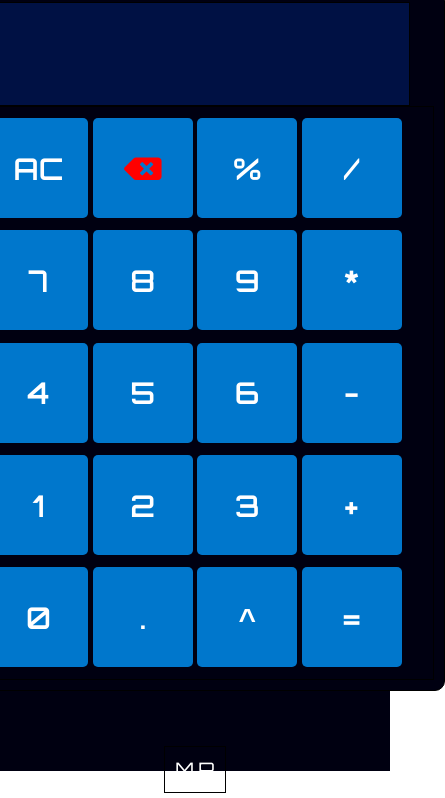
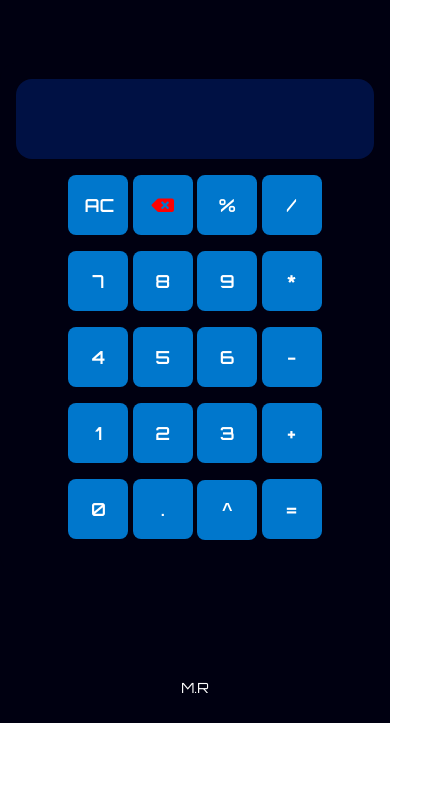
Before and after one commit to 00mark0/odin-project---calculator, a plain HTML site: page index.html in a window 390 px wide. Shown: the part 73-871 px from the top of the page, 445 px wide, since content can reach past the window. After the commit the page ends 844 px from the top, so only its background shows below. Drawn offline with Linux system fonts and the light colour scheme.

Commit message:
Added some final style touches and media queries

```diff
--- a/index.html
+++ b/index.html
@@ -3,6 +3,11 @@
   <head>
     <meta charset="UTF-8" />
     <meta name="viewport" content="width=device-width, initial-scale=1.0" />
+    <meta
+      name="description"
+      content="Final project for TOP Foundations course"
+    />
+    <meta name="author" content="Marko Radojkovic" />
     <title>Calculator</title>
     <link rel="preconnect" href="https://fonts.googleapis.com" />
     <link rel="preconnect" href="https://fonts.gstatic.com" crossorigin />
--- a/main.js
+++ b/main.js
@@ -322,7 +322,7 @@ function adjustFontSize() {
   let length = display.textContent.length;
 
   if (length > 20) {
-    display.style.fontSize = '10px';
+    display.style.fontSize = '15px';
   } else if (length > 15) {
     display.style.fontSize = '20px';
   } else if (length > 10) {
@@ -345,7 +345,7 @@ buttons.eight.addEventListener('click', () => appendNumber(8));
 buttons.nine.addEventListener('click', () => appendNumber(9));
 buttons.clear.addEventListener('click', () => {
   clear();
-  clear.blur();
+  buttons.clear.blur();
 });
 buttons.plus.addEventListener('click', () => chooseOperation('+'));
 buttons.minus.addEventListener('click', () => chooseOperation('-'));
--- a/style.css
+++ b/style.css
@@ -2,6 +2,13 @@
   margin: 0;
   padding: 0;
   box-sizing: border-box;
+}
+
+body {
+  min-height: 100vh;
+  display: flex;
+  flex-direction: column;
+  justify-content: space-between;
 }
 
 .wrapper {
@@ -9,27 +16,28 @@
   flex-direction: column;
   justify-content: center;
   align-items: center;
-  height: 100vh;
   background-color: #000011;
   color: #ffffff;
   font-family: 'Orbitron', sans-serif;
 }
 
+h1 {
+  font-size: 3rem;
+  margin-top: 1rem;
+}
+
 .container {
   display: flex;
   flex-direction: column;
-  width: 500px;
-  height: 700px;
-  border: 1px solid black;
-  margin: 50px auto;
+  max-width: 500px;
+  margin: 5rem auto;
   background-color: #000011;
-  border-radius: 10px;
-  padding: 10px;
+  border-radius: 1rem;
+  padding: 1rem;
 }
 
 .display {
-  border: 1px solid black;
-  width: 90%;
+  width: 100%;
   height: 120px;
   position: relative;
   top: 0;
@@ -39,16 +47,16 @@
   align-items: center;
   justify-content: flex-end;
   margin: 0 auto;
-  padding: 10px;
-  font-size: 50px;
+  padding: 1rem;
+  font-size: 3rem;
+  border-radius: 1rem;
 }
 
 p {
-  border: 1px solid black;
-  padding: 10px;
-  margin: 5px;
+  padding: 1rem;
+  margin: 0.5rem;
   text-align: center;
-  font-size: 20px;
+  font-size: 1.25rem;
 }
 
 .buttons {
@@ -56,19 +64,18 @@ p {
   flex-wrap: wrap;
   justify-content: center;
   align-items: center;
-  padding: 10px;
-  gap: 10px;
-  border: 1px solid black;
+  padding: 1rem;
+  gap: 1rem;
   height: 100%;
 }
 
 button {
-  font-size: 30px;
-  padding: 10px;
+  font-size: 2rem;
+  padding: 1rem;
   background-color: #0077cc;
   color: #ffffff;
   border: none;
-  border-radius: 5px;
+  border-radius: 0.5rem;
   cursor: pointer;
   width: 100px;
   height: 100px;
@@ -88,3 +95,139 @@ button:active {
 #delete i {
   color: red;
 }
+
+footer {
+  position: relative;
+  bottom: 0;
+  padding: 0.2rem;
+}
+
+/* Media Queries for responsivness */
+@media screen and (max-width: 600px) {
+  h1 {
+    font-size: 2rem;
+  }
+
+  .container {
+    height: auto;
+  }
+
+  .display {
+    height: 80px;
+    font-size: 2rem;
+  }
+
+  p {
+    font-size: 1rem;
+  }
+
+  button {
+    width: 70px;
+    height: 70px;
+    font-size: 1.5rem;
+  }
+}
+
+@media screen and (max-width: 900px) {
+  h1 {
+    font-size: 2.5rem;
+  }
+
+  .container {
+    max-width: 80%;
+    height: auto;
+  }
+
+  .display {
+    height: 100px;
+    font-size: 2.5rem;
+  }
+
+  p {
+    font-size: 1.125rem;
+  }
+
+  button {
+    width: 80px;
+    height: 80px;
+    font-size: 1.5rem;
+  }
+}
+
+@media screen and (max-width: 768px) {
+  h1 {
+    font-size: 2.25rem;
+  }
+
+  .container {
+    max-width: 90%;
+    height: auto;
+  }
+
+  .display {
+    height: 90px;
+    font-size: 2.25rem;
+  }
+
+  p {
+    font-size: 1rem;
+  }
+
+  button {
+    width: 70px;
+    height: 70px;
+    font-size: 1.5rem;
+  }
+}
+
+@media screen and (max-width: 480px) {
+  h1 {
+    font-size: 2rem;
+  }
+
+  .container {
+    max-width: 100%;
+    height: auto;
+  }
+
+  .display {
+    height: 80px;
+    font-size: 2rem;
+  }
+
+  p {
+    font-size: 0.875rem;
+  }
+
+  button {
+    width: 60px;
+    height: 60px;
+    font-size: 1.125rem;
+  }
+}
+
+@media screen and (max-width: 320px) {
+  h1 {
+    font-size: 1.75rem;
+  }
+
+  .container {
+    max-width: 100%;
+    height: auto;
+  }
+
+  .display {
+    height: 70px;
+    font-size: 1.75rem;
+  }
+
+  p {
+    font-size: 0.75rem;
+  }
+
+  button {
+    width: 50px;
+    height: 50px;
+    font-size: 1rem;
+  }
+}
```
